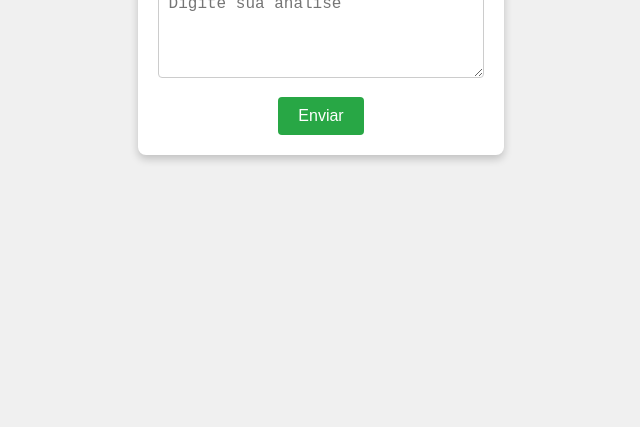
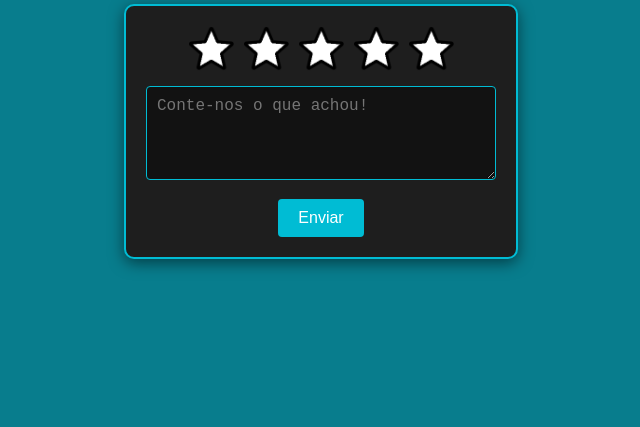
Before and after one commit to nimaste/FeedBack, a website: page index.html in a window 1280 px wide. Shown: the part 373-800 px from the top of the page, without its empty margins (319-959 px from the left). Drawn offline with Linux system fonts and the light colour scheme.

Commit message:
arrumando Finalização

```diff
--- /dev/null
+++ b/ME LEIA.TXT
@@ -0,0 +1,3 @@
+abra o terminal e escreva:
+node server.js
+Depois abra o aqruivo index.html
--- /dev/null
+++ b/css/finalização.css
@@ -0,0 +1,90 @@
+/* Reset e ajustes básicos */
+* {
+    margin: 0;
+    padding: 0;
+    box-sizing: border-box;
+}
+
+/* Estilo do body */
+body {
+    font-family: 'Arial', sans-serif;
+    background-color: #087d8d; /* Fundo escuro para combinar com a logo */
+    color: #00bcd4; /* Usando azul semelhante ao da logo */
+    display: flex;
+    justify-content: center;
+    align-items: center;
+    height: 100vh;
+}
+
+/* Estilo da div de agradecimento */
+.agradecimento {
+    background-color: #1e1e1e; /* Tom escuro de fundo para o conteúdo */
+    padding: 20px;
+    border-radius: 15px;
+    box-shadow: 0 4px 15px rgba(0, 0, 0, 0.5);
+    text-align: center;
+    max-width: 400px;
+    width: 100%;
+    border: 2px solid #00bcd4; /* Borda azul para destacar */
+}
+
+/* Estilo da logo */
+#img-logo {
+    max-width: 100%;
+    height: auto;
+    margin-bottom: 20px;
+    border-radius: 50%; /* Deixa a imagem mais integrada ao estilo */
+    filter: drop-shadow(0 0 3px #00bcd4);
+}
+
+/* Estilo do título e parágrafo */
+h1 {
+    font-size: 26px;
+    color: #00e5ff; /* Azul brilhante para chamar atenção */
+    margin-bottom: 10px;
+}
+
+p {
+    font-size: 18px;
+    color: #e0f7fa; /* Azul mais suave para o texto */
+}
+
+/* Efeitos de fade-in para os textos */
+.agradecimento h1, .agradecimento p {
+    animation: fadeIn 1s ease-in-out;
+}
+
+@keyframes fadeIn {
+    from {
+        opacity: 0;
+    }
+    to {
+        opacity: 1;
+    }
+}
+
+/* Estilo do botão */
+#botao {
+    background-color: #00bcd4; /* Cor de fundo do botão */
+    color: white; /* Cor do texto */
+    padding: 10px 20px;
+    font-size: 16px;
+    border: none;
+    border-radius: 5px;
+    cursor: pointer;
+    margin-top: 20px;
+    transition: background-color 0.3s, transform 0.2s;
+    box-shadow: 0 4px 10px rgba(0, 0, 0, 0.4);
+}
+
+/* Efeito hover no botão */
+#botao:hover {
+    background-color: #00e5ff; /* Cor mais clara ao passar o mouse */
+    transform: scale(1.05); /* Leve efeito de crescimento */
+}
+
+/* Efeito de foco no botão */
+#botao:focus {
+    outline: none;
+    box-shadow: 0 0 10px #00e5ff; /* Destaque quando o botão está focado */
+}
--- /dev/null
+++ b/css/style.css
@@ -0,0 +1,76 @@
+/* style.css */
+body {
+    font-family: Arial, sans-serif;
+    background-color: #087d8d; /* Fundo escuro */
+    display: flex;
+    flex-direction: column;
+    justify-content: center;
+    align-items: center;
+    height: 100vh;
+    margin: 0;
+    color: #e0f7fa; /* Texto com azul suave */
+}
+
+#img-logo {
+    max-width: 200px; /* Tamanho da logo */
+    height: auto;
+    margin-bottom: 20px; /* Espaço entre a logo e o formulário */
+    filter: drop-shadow(0 0 10px #00bcd4); /* Efeito de brilho ao redor da logo */
+}
+
+.form {
+    background-color: #1e1e1e; /* Fundo do formulário escuro */
+    border-radius: 10px;
+    box-shadow: 0 4px 15px rgba(0, 0, 0, 0.5); /* Sombra */
+    padding: 20px;
+    text-align: center;
+    width: 350px; /* Largura fixa */
+    border: 2px solid #00bcd4; /* Borda azul clara */
+}
+
+.imagens {
+    display: flex;
+    justify-content: center;
+    margin-bottom: 15px;
+}
+
+.imagens img {
+    width: 45px; /* Tamanho das estrelas */
+    cursor: pointer;
+    margin: 0 5px;
+    transition: transform 0.2s, filter 0.2s;
+}
+
+.imagens img:hover {
+    transform: scale(1.1); /* Efeito de zoom */
+    filter: drop-shadow(0 0 5px #00e5ff); /* Sombra azul ao passar o mouse */
+}
+
+textarea {
+    width: 100%;
+    padding: 10px;
+    background-color: #121212; /* Fundo escuro no textarea */
+    color: #e0f7fa; /* Texto claro */
+    border: 1px solid #00bcd4; /* Borda azul */
+    border-radius: 4px;
+    margin-bottom: 15px;
+    font-size: 16px;
+    resize: vertical;
+    box-sizing: border-box;
+}
+
+button {
+    background-color: #00bcd4; /* Botão azul claro */
+    color: #ffffff; /* Texto branco */
+    border: none;
+    border-radius: 4px;
+    padding: 10px 20px;
+    cursor: pointer;
+    font-size: 16px;
+    transition: background-color 0.3s, transform 0.2s;
+}
+
+button:hover {
+    background-color: #00e5ff; /* Cor mais clara ao passar o mouse */
+    transform: scale(1.05); /* Efeito de crescimento no hover */
+}
--- a/index.html
+++ b/index.html
@@ -3,22 +3,22 @@
 <head>
     <meta charset="UTF-8">
     <meta name="viewport" content="width=device-width, initial-scale=1.0">
-    <link rel="stylesheet" href="style.css">
+    <link rel="stylesheet" href="css/style.css">
     <title>Document</title>
 </head>
-<body>
+<body>        <img src="img/logo.png" id="img-logo" alt="logo">
     <div class="form">    <div class = "imagens">
-        <img src="img/estrela0.png" id="s1" onclick="avaliar(1)">
+        <img src="img/estrela0.5.png" id="s1" onclick="avaliar(1)">
 
-        <img src="img/estrela0.png" id="s2" onclick="avaliar(2)">
+        <img src="img/estrela0.5.png" id="s2" onclick="avaliar(2)">
 
-        <img src="img/estrela0.png" id="s3" onclick="avaliar(3)">
+        <img src="img/estrela0.5.png" id="s3" onclick="avaliar(3)">
 
-        <img src="img/estrela0.png" id="s4" onclick="avaliar(4)">
+        <img src="img/estrela0.5.png" id="s4" onclick="avaliar(4)">
 
-        <img src="img/estrela0.png" id="s5" onclick="avaliar(5)">
+        <img src="img/estrela0.5.png" id="s5" onclick="avaliar(5)">
     </div>
-    <textarea id="input" placeholder="Digite sua análise" rows="4" style="width: 100%;"></textarea>
+    <textarea id="input" placeholder="Conte-nos o que achou!" rows="4" style="width: 100%;"></textarea>
     <button id="botao" onclick="enviarDados()">Enviar</button>
     <script src="script/main.js"></script>
     </div>
--- a/script/main.js
+++ b/script/main.js
@@ -43,7 +43,7 @@ function avaliar(valor){
     }
     for (var i = 0; i < 5; i++){
         if(i > nota){
-            imgs[i].src = "img/estrela0.png";
+            imgs[i].src = "img/estrela0.5.png";
         }
     }
 }
@@ -62,7 +62,7 @@ function enviarDados() {
         })
         .then(response => response.text())
         .then(data => {
-            window.location.replace('templates/só_agradece.html')
+            window.location.replace("templates/Finalização.html");
 
         })
         .catch(error => console.error('Erro:', error));
--- a/server.js
+++ b/server.js
@@ -11,7 +11,7 @@ app.use(bodyParser.json());
 app.use(cors());
 
 // Conectar ao banco de dados SQLite ou criar se não existir
-const db = new sqlite3.Database('./avaliacoes.db', (err) => {
+const db = new sqlite3.Database('bancoDados/avaliacoes.db', (err) => {
   if (err) {
     console.error(err.message);
   }
--- a/style.css
+++ /dev/null
@@ -1,61 +0,0 @@
-/* style.css */
-body {
-    font-family: Arial, sans-serif;
-    background-color: #f0f0f0;
-    display: flex;
-    justify-content: center;
-    align-items: center;
-    height: 100vh;
-    margin: 0;
-}
-
-.form {
-    background-color: #ffffff;
-    border-radius: 8px;
-    box-shadow: 0 4px 8px rgba(0, 0, 0, 0.2);
-    padding: 20px;
-    text-align: center;
-}
-
-.imagens {
-    display: flex;
-    justify-content: center;
-    margin-bottom: 15px;
-}
-
-.imagens img {
-    width: 50px; /* Tamanho das estrelas */
-    cursor: pointer;
-    margin: 0 5px;
-    transition: transform 0.2s;
-}
-
-.imagens img:hover {
-    transform: scale(1.1); /* Efeito de hover nas estrelas */
-}
-
-textarea {
-    width: 100%;
-    padding: 10px;
-    border: 1px solid #ccc;
-    border-radius: 4px;
-    margin-bottom: 15px;
-    font-size: 16px;
-    resize: vertical; /* Permite redimensionar apenas verticalmente */
-    box-sizing: border-box; /* Inclui o padding no tamanho total */
-}
-
-button {
-    background-color: #28a745; /* Cor do botão */
-    color: white;
-    border: none;
-    border-radius: 4px;
-    padding: 10px 20px;
-    cursor: pointer;
-    font-size: 16px;
-    transition: background-color 0.3s;
-}
-
-button:hover {
-    background-color: #218838; /* Cor do botão ao passar o mouse */
-}
```
Also changed, not shown: templates/Finalização.html (added, +22 -0 lines), templates/Só_agradece.html (deleted, +0 -13 lines), img/estrela0.5.png (added), img/estrela0.png (deleted), img/logo.png (added), 1 other file.
